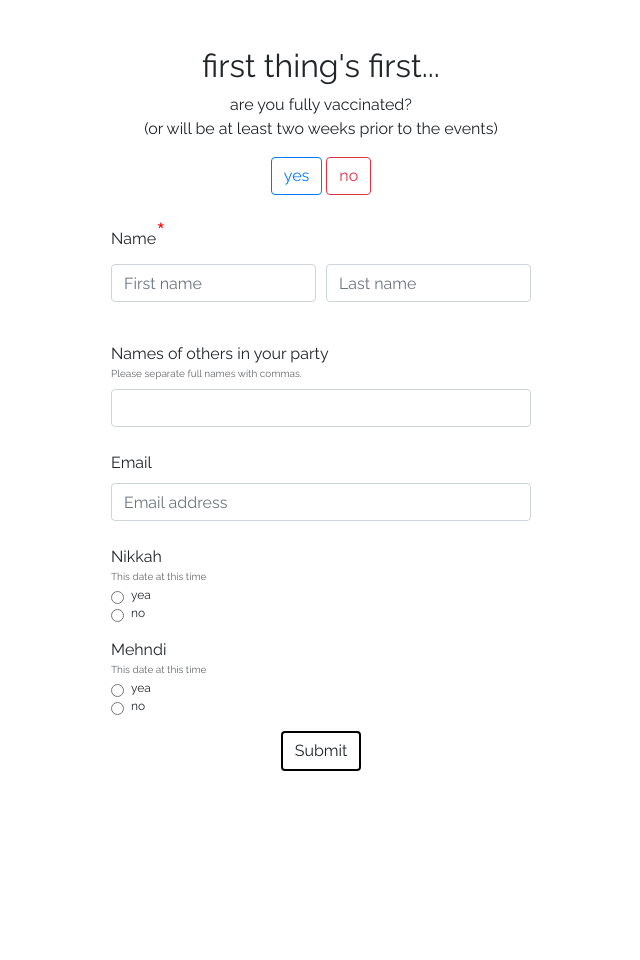
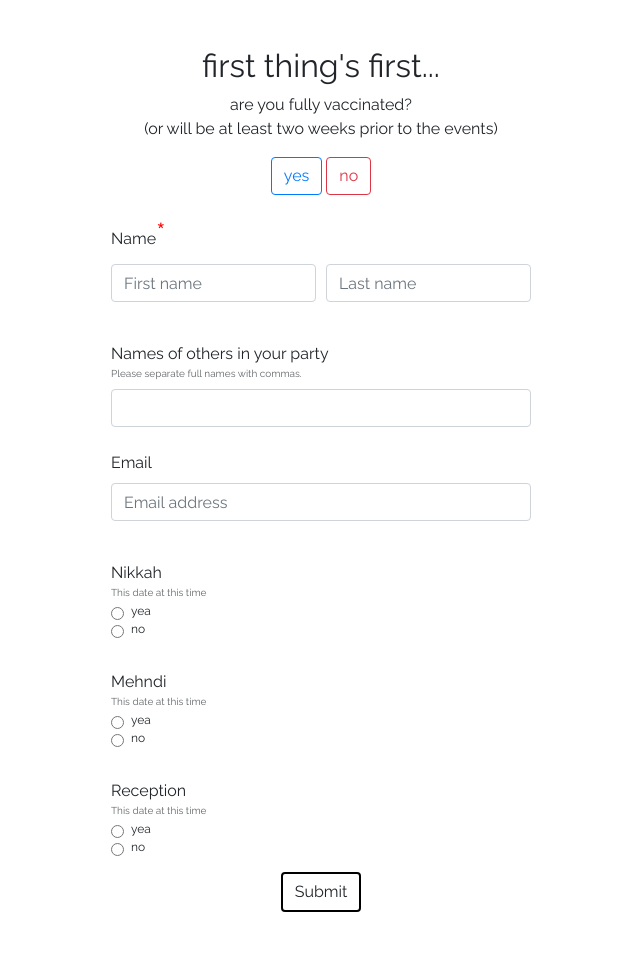
Before and after one commit to tahzabbani/elora_wedding, a Flask app: page /rsvp in a window 1280 px wide. Shown: the part 561-1521 px from the top of the page, without its empty margins (319-959 px from the left). Before the commit the page ends 1332 px from the top, so only its background shows below. Run offline with Flask 2, Linux system fonts and the light colour scheme; some libraries are stand-ins or nearby versions.

Commit message:
added another radio button

```diff
--- a/app.py
+++ b/app.py
@@ -1,9 +1,47 @@
-from flask import Flask, render_template, redirect, jsonify, request
+from flask import Flask, render_template, redirect, jsonify, request, flash
+from flask.helpers import url_for
 import gspread
 
 app = Flask(__name__)
 
 app.config['TEMPLATES_AUTO_RELOAD'] = True
+app.config['SECRET_KEY'] = "f3cfe9ed8fae309f02079dbf"
+
+# sheets init
+gc = gspread.service_account("credentials.json")
+sh = gc.open("FKER RSVP")
+worksheet = sh.get_worksheet(0)
+
+def get_next_avail_row():
+    row_number = len(worksheet.col_values(1)) + 1
+    return row_number
+
+# def fill_row():
+
+
+# TODO:
+# make bool function for adding to sheets
+# then if it returns true then display a new html page with success
+# if it fails then put some error message
+@app.route('/rsvp-form', methods=["POST"])
+def form():
+    if request.method == "POST":
+        req = request.form
+        fname = req["fname"]
+        lname = req["lname"]
+        other_people = req["other-names"]
+        email = req["email"]
+        nikkah = req["nikkah-choice"]
+        mehndi = req["mehndi-choice"]
+        reception = req["recep-choice"]
+        if (fill_row()):
+            render_template('success.html')
+        else:
+            flash("failed")
+            return redirect('/rsvp')
+        flash("congrats")
+
+    return "yay"
 
 @app.route('/')
 def entry():
@@ -41,16 +79,9 @@ def rsvp():
 def registry():
     return render_template('registry.html')
 
-@app.route('/rsvp-form', methods=["POST"])
-def form():
-    if request.method == "POST":
 
-        req = request.form
-        print(req)
 
-        return redirect('rsvp')
-    return 0
-
+get_next_avail_row()
 
 if __name__ == "__main__":
     app.run(debug=True)
--- a/templates/rsvp.html
+++ b/templates/rsvp.html
@@ -87,7 +87,7 @@
                         <input type="text" class="form-control" id="email" name="email" placeholder="Email address"><br>
                     </div>
                 </div>
-                <div class="form-row justify-content-center">
+                <div class="form-row justify-content-center py-3">
                     <div class="col-sm-4">
                         <div style="padding-bottom: 2px;">
                             <p>Nikkah</p>
@@ -113,12 +113,30 @@
                         </div>
                         <div class="form-check">
                             <label class="form-check-label radio-label">
-                             <input type="radio" class="form-check-input radio-choice-btn" name="nikkah-choice" value="yes" required>yea
+                             <input type="radio" class="form-check-input radio-choice-btn" name="mehndi-choice" value="yes" required>yea
                             </label>
                         </div>
                         <div class="form-check">
                             <label class="form-check-label radio-label">
-                            <input type="radio" class="form-check-input radio-choice-btn" name="nikkah-choice" value="no" required>no
+                            <input type="radio" class="form-check-input radio-choice-btn" name="mehndi-choice" value="no" required>no
+                            </label>
+                        </div>
+                    </div>
+                </div>
+                <div class="form-row justify-content-center py-3">
+                    <div class="col-sm-4">
+                        <div style="padding-bottom: 2px;">
+                            <p>Reception</p>
+                            <p style="opacity: 0.7; font-size: 10px;">This date at this time</p>
+                        </div>
+                        <div class="form-check">
+                            <label class="form-check-label radio-label">
+                             <input type="radio" class="form-check-input radio-choice-btn" name="recep-choice" value="yes" required>yea
+                            </label>
+                        </div>
+                        <div class="form-check">
+                            <label class="form-check-label radio-label">
+                            <input type="radio" class="form-check-input radio-choice-btn" name="recep-choice" value="no" required>no
                             </label>
                         </div>
                     </div>
```
Also changed, not shown: templates/success.html (added).
